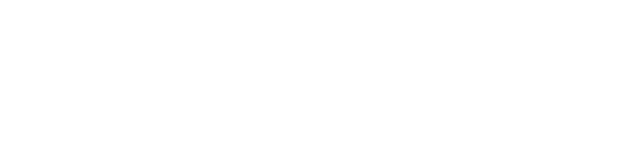
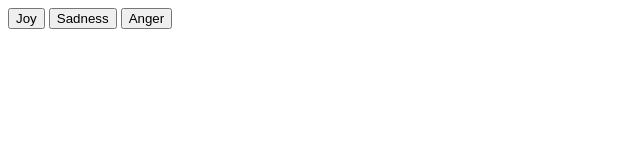
Before and after one commit to EunSungMoon/demo, a plain HTML site: page index.html in a window 1280 px wide. Shown: the whole page, without its empty margins (0-640 px from the left). Drawn offline with Linux system fonts and the light colour scheme.

Commit message:
기분 버튼 생성& 출력

```diff
--- a/index.html
+++ b/index.html
@@ -4,10 +4,12 @@
   <meta charset="UTF-8">
   <meta http-equiv="X-UA-Compatible" content="IE=edge">
   <meta name="viewport" content="width=device-width, initial-scale=1.0">
-  <title>Document</title>
+  <title>movie</title>
 </head>
 <body>
-
+  <button id="joy" onclick="mood('joy')">Joy</button>
+  <button id="sadness" onclick="mood('sadness')">Sadness</button>
+  <button id="anger" onclick="mood('anger')">Anger</button>
   <script src="./prc.js"></script>
 </body>
 </html>
--- a/prc.js
+++ b/prc.js
@@ -1 +1,10 @@
-//소스작성 하면됨
+function mood(str) {
+    if (str == "joy")
+    console.log("joy");
+
+    else if (str == "sadness")
+    console.log("sadness");
+
+    else if (str == "anger")
+    console.log("anger");
+    }
```
